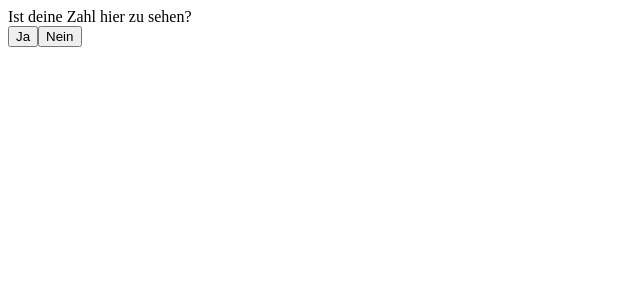
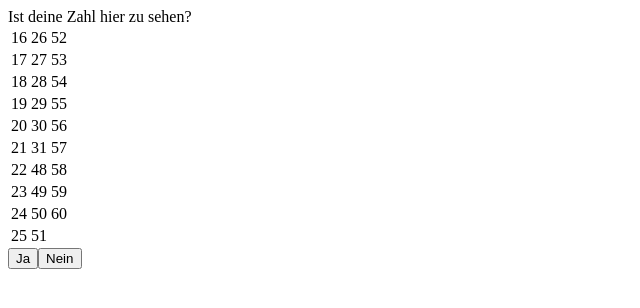
Before and after one commit to benjaminaaron/choose-a-number, a plain HTML site: page index.html in a window 1280 px wide. Both pictures are taken after a click on the button "Ok, hab ich. Los gehts.". Shown: the whole page, without its empty margins (0-640 px from the left). Drawn offline with Linux system fonts and the light colour scheme.

Commit message:
implement functionality

```diff
--- a/index.html
+++ b/index.html
@@ -14,7 +14,15 @@
             <input id="start-btn" type="button" value="Ok, hab ich. Los gehts." onclick="start()">
         </div>
         <script>
+            var max = 60; // min = 1
+            var binDigits = Math.ceil(Math.log(max) / Math.log(2));
+
             var cards = [];
+            for (var i = 0; i < binDigits; i ++) {
+                cards.push(new Card(max, i));
+            }
+            var currentCard;
+            var magicNumber = 0;
 
             function start() {
                 document.getElementById("prompt").innerHTML = "Ist deine Zahl hier zu sehen?";
@@ -23,17 +31,47 @@
                 var yesBtn = document.createElement("input");
                 yesBtn.type = "button";
                 yesBtn.value = "Ja";
-                yesBtn.onclick = cardClicked(true);
+                yesBtn.onclick = clickedYes;
                 buttonContainer.appendChild(yesBtn);
                 var noBtn = document.createElement("input");
                 noBtn.type = "button";
                 noBtn.value = "Nein";
-                noBtn.onclick = cardClicked(false);
+                noBtn.onclick = clickedNo;
                 buttonContainer.appendChild(noBtn);
+                nextStep();
             }
 
-            function cardClicked(yesNo) {
+            function nextStep() {
+                var cardContainer = document.getElementById("card-container");
+                removeChildren(cardContainer);
+                if (cards.length > 0) {
+                    var randomIdx = Math.floor(Math.random() * cards.length);
+                    currentCard = cards[randomIdx];
+                    cards.splice(randomIdx, 1);
+                    cardContainer.appendChild(currentCard.getTable());
+                } else {
+                    document.getElementById("prompt").innerHTML = "Deine Zahl ist " + magicNumber + "!";
+                    var buttonContainer = document.getElementById("button-container");
+                    removeChildren(buttonContainer);
+                    var restartBtn = document.createElement("input");
+                    restartBtn.type = "button";
+                    restartBtn.value = "Nochmal!";
+                    restartBtn.onclick = clickedRestart;
+                    buttonContainer.appendChild(restartBtn);
+                }
+            }
 
+            function clickedYes() {
+                magicNumber += currentCard.value;
+                nextStep();
+            }
+
+            function clickedNo() {
+                nextStep();
+            }
+
+            function clickedRestart() {
+                location.reload();
             }
 
             function removeChildren(node) {
--- a/js/Card.js
+++ b/js/Card.js
@@ -1,10 +1,36 @@
 
-var Card = function() {
-
+var Card = function(max, pow) {
+    this.value = Math.pow(2, pow);
+    this.values = [];
+    var i = this.value;
+    while (i <= max) { // solve this more elegant
+        for (var k = 0; k < this.value; k++) {
+            if (i <= max) {
+                this.values.push(i++);
+            }
+        }
+        i += this.value;
+    }
 };
 
 Card.prototype = {
-    func: function() {
-
+    getTable: function() {
+        var table = document.createElement("table");
+        var tr, td;
+        for (var row = 0; row < 10; row ++) { // make this dependent on actual numbers
+            tr = document.createElement("tr");
+            for (var col = 0; col < 3; col ++) {
+                td = document.createElement("td");
+                var idx = row + col * 10;
+                if (idx < this.values.length) {
+                    td.innerHTML = this.values[row + col * 10];
+                } else {
+                    td.innerHTML = "";
+                }
+                tr.appendChild(td);
+            }
+            table.appendChild(tr);
+        }
+        return table;
     }
 };
```
